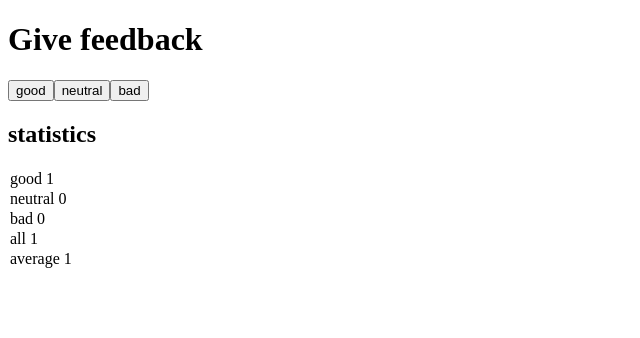
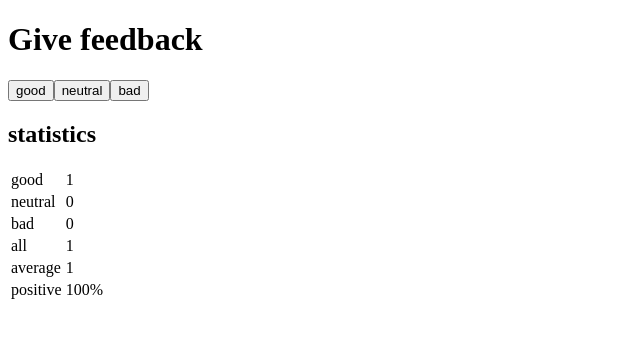
Before and after one commit to GitOsku/Fullstackopen, a React (Create React App) app in the folder Osa1/Task1.1-1.2/task1/: page / in a window 1280 px wide. Both pictures are taken after a click on the button "good". Shown: the top 338 px of the page, without its empty margins (0-640 px from the left). Built offline with nearby package versions, Linux system fonts and the light colour scheme.

Commit message:
1.11 update
Added positive stats and modified columns.

```diff
--- a/Osa1/Task1.1-1.2/task1/src/App.js
+++ b/Osa1/Task1.1-1.2/task1/src/App.js
@@ -31,7 +31,8 @@ const StatisticsLine = (props) => {
   console.log(props)
   return(
     <tr>
-      {props.text} {props.value}
+      <td>{props.text} </td>
+      <td>{props.value}</td>
     </tr>
   )
 
@@ -48,13 +49,12 @@ const Statistics = (props) => {
 else {
   return(
         <table>
-        <tbody>
          <StatisticsLine text="good" value ={props.good} />
          <StatisticsLine text="neutral" value ={props.neutral} />
          <StatisticsLine text ="bad" value ={props.bad} />
          <StatisticsLine text ="all" value ={props.all}/>
          <StatisticsLine text ="average" value ={props.ar / props.total}/>
-        </tbody>
+         <StatisticsLine text ="positive" value ={props.pos + "%"} />
         </table>
     )
   }
@@ -100,7 +100,8 @@ const App = () => {
       <Statistics good ={good} neutral = {neutral} bad = {bad}
       all = {good + neutral + bad}
       ar = {allReviews} // var that defines numeric value to good neutral and bad review
-      total ={total} />
+      total ={total}
+      pos = {good / total * 100} />
     </div>
   )
 }
```
Lines whose indentation alone changed are shown as unchanged.
